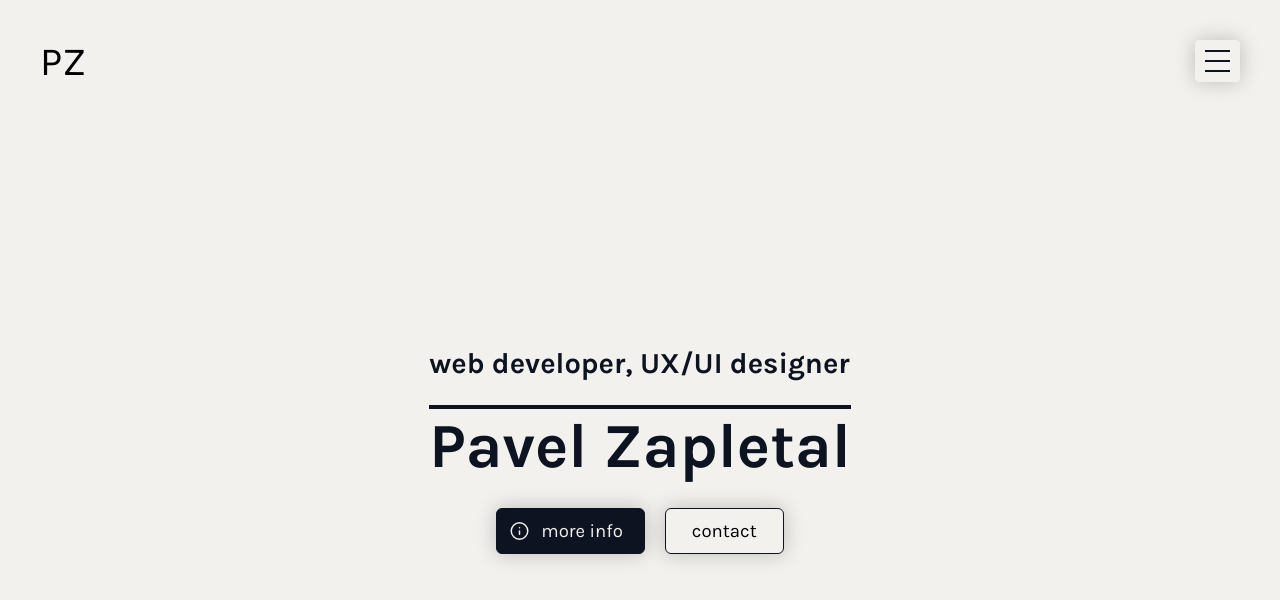
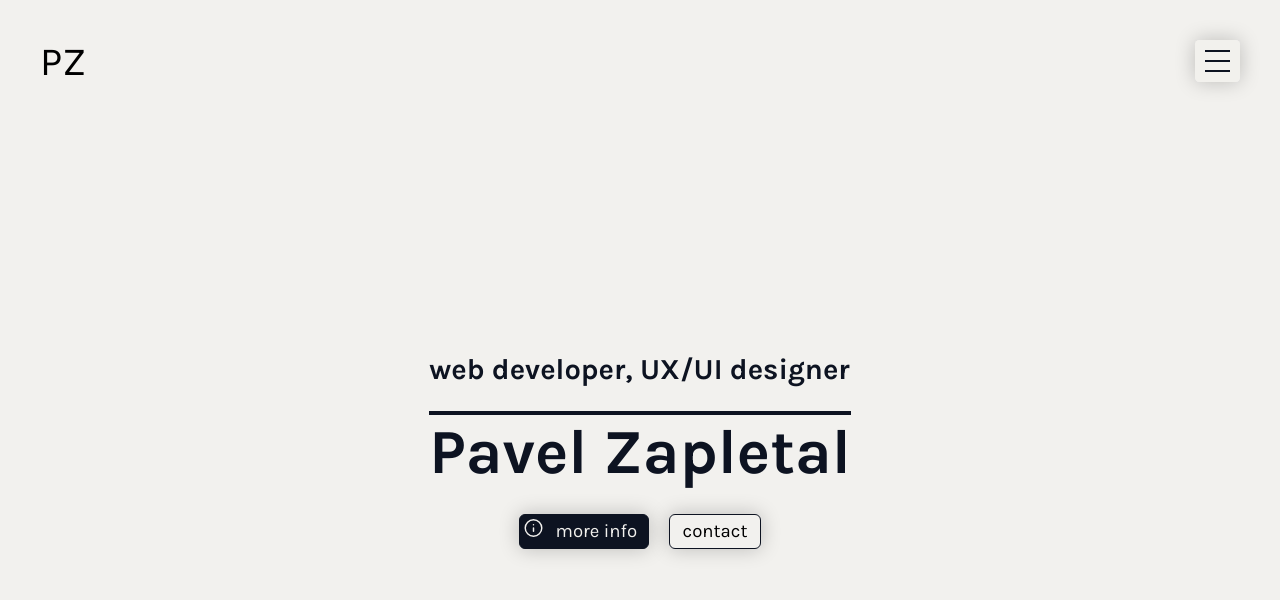
Before and after one commit to Kapaak/Pavel-portfolio-redesign-2, a Next.js app: page / in a window 1280 px wide. Shown: the top 600 px of the page. Built offline with nearby package versions, Linux system fonts and the light colour scheme.

Commit message:
fixing ts issue

```diff
--- a/styles/styledComponents/Button.tsx
+++ b/styles/styledComponents/Button.tsx
@@ -22,16 +22,12 @@ export const Button = ({
 		<div>
 			{primaryButton ? (
 				<ButtonPrimary>
-					<ScrollLink to="shit-page" smooth={true}>
-						<Image src={src} height={18} width={18} />
-						<a>{children}</a>
-					</ScrollLink>
+					<Image src={src} height={18} width={18} />
+					<a>{children}</a>
 				</ButtonPrimary>
 			) : (
 				<ButtonSecondary>
-					<ScrollLink to="shit-page" smooth={true}>
-						<a>{children}</a>
-					</ScrollLink>
+					<a>{children}</a>
 				</ButtonSecondary>
 			)}
 		</div>
```
